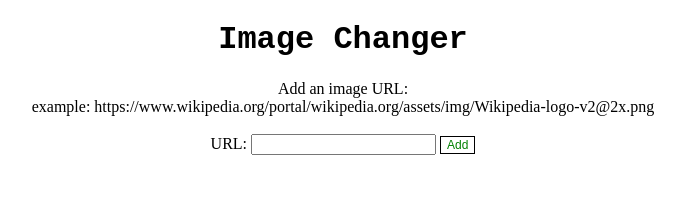
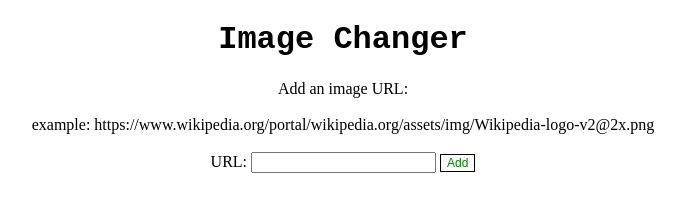
Before and after one commit to shumber/imageEditor, a website: page public/index.html in a window 1280 px wide. Shown: the whole page, without its empty margins (297-982 px from the left). Drawn offline with nearby package versions, Linux system fonts and the light colour scheme.

Commit message:
style tweaks

```diff
--- a/public/index.html
+++ b/public/index.html
@@ -10,8 +10,9 @@
     <body>
         <div id="imageEditor" class="centre">
             <h1>Image Changer</h1>
-            <div id="instructions">Add an image URL: </br>example: https://www.wikipedia.org/portal/wikipedia.org/assets/img/Wikipedia-logo-v2@2x.png</div>
+            <div id="instructions">Add an image URL: </br></br>example: https://www.wikipedia.org/portal/wikipedia.org/assets/img/Wikipedia-logo-v2@2x.png</div>
             </br>
+
             <div id="image">
                 <form id="add-image" action="/api/image" method="POST">
                     <label for="add-image-url">URL:</label>
--- a/public/style.css
+++ b/public/style.css
@@ -1,5 +1,5 @@
 body {
-
+    font-size:medium;
 }
 
 .centre {
@@ -10,6 +10,7 @@ body {
 
 h1 {
     font-family: "Courier New", Courier, monospace;
+    font-size:xx-large;
 
 }
 
```
